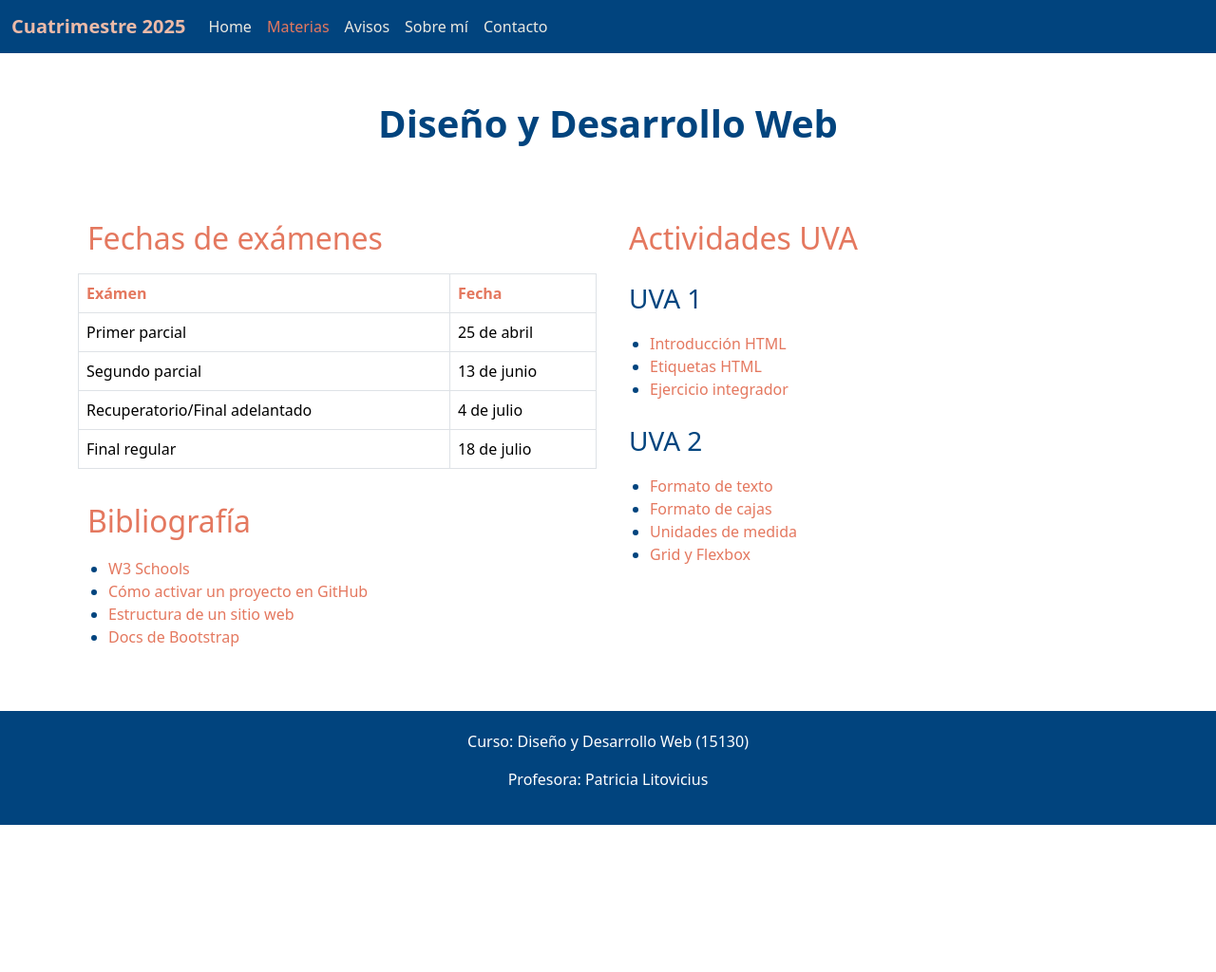
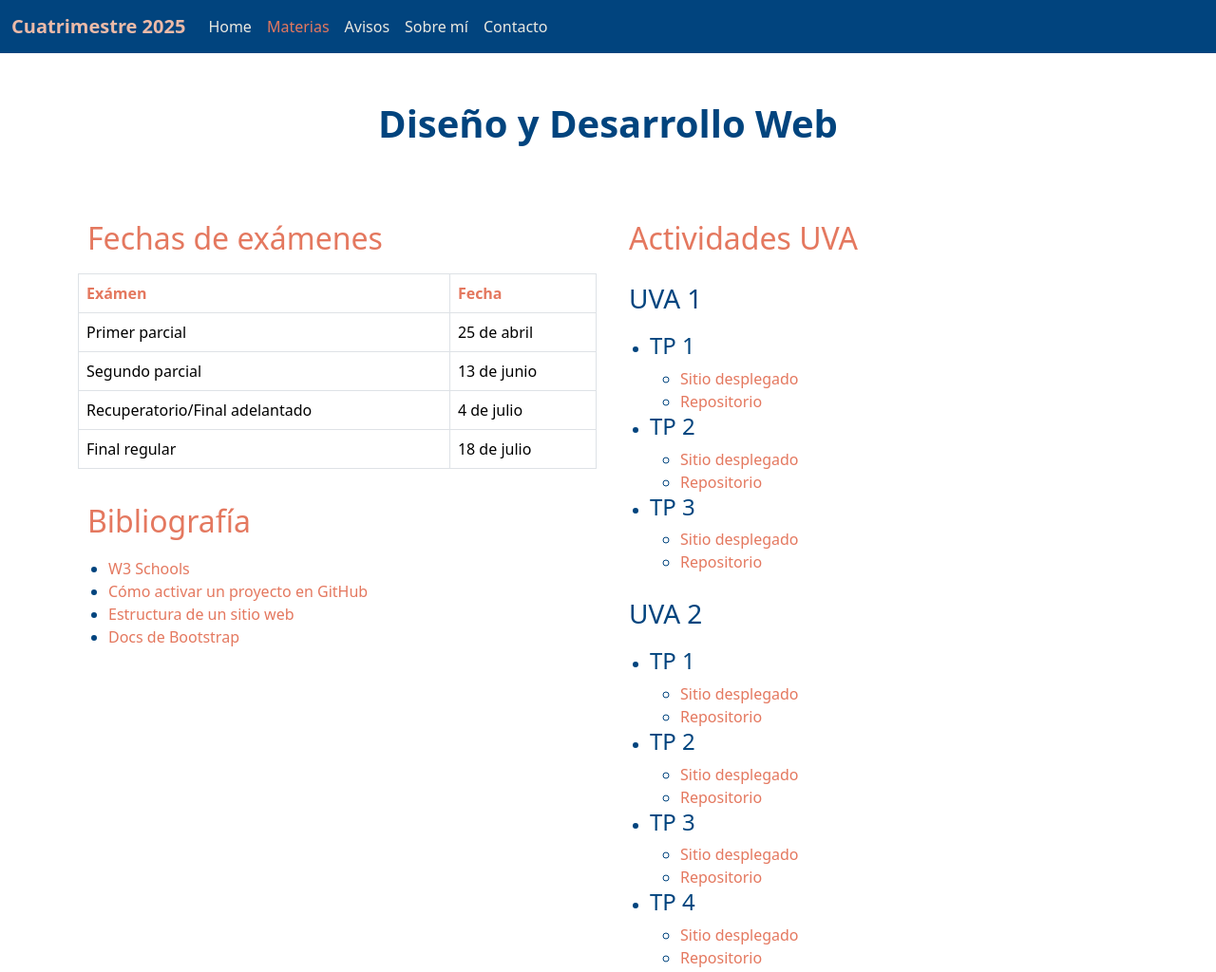
Before and after one commit to lucia-herreros/PRIMERPARCIAL, a plain HTML site: page dydweb.html in a window 1280 px wide. Shown: the top 1024 px of the page at 95% size. Before the commit the page ends 869 px from the top, so only its background shows below. Drawn offline with nearby package versions, Linux system fonts and the light colour scheme.

Commit message:
Version2

```diff
--- a/dydweb.html
+++ b/dydweb.html
@@ -91,28 +91,84 @@
                         <h3>UVA 1</h3>
                         <ul>
                            <li>
-                                <a href="https://lucia-herreros.github.io/UVA1TP1/" class="enlace" target="_blank">Introducción HTML</a>
+                                <h4>TP 1</h4>
+                                <ul>
+                                    <li>
+                                        <a href="https://lucia-herreros.github.io/UVA1TP1/" class="enlace" target="_blank">Sitio desplegado</a>
                                     </li>
                                     <li>
-                                <a href="https://lucia-herreros.github.io/UVA1TP2/" class="enlace" target="_blank">Etiquetas HTML</a>
+                                        <a href="https://github.com/lucia-herreros/UVA1TP1.git" class="enlace" target="_blank">Repositorio</a>
+                                    </li>
+                                </ul>
                             </li>
                             <li>
-                                <a href="https://lucia-herreros.github.io/UVA1TP3/" class="enlace" target="_blank">Ejercicio integrador</a>
+                                <h4>TP 2</h4>
+                                <ul>
+                                    <li>
+                                        <a href="https://lucia-herreros.github.io/UVA1TP2/" class="enlace" target="_blank">Sitio desplegado</a>
+                                    </li>
+                                    <li>
+                                        <a href="https://github.com/lucia-herreros/UVA1TP2.git" class="enlace" target="_blank">Repositorio</a>
+                                    </li>
+                                </ul>
+                            </li>
+                            <li>
+                                <h4>TP 3</h4>
+                                <ul>
+                                    <li>
+                                        <a href="https://lucia-herreros.github.io/UVA1TP3/" class="enlace" target="_blank">Sitio desplegado</a>
+                                    </li>
+                                    <li>
+                                        <a href="https://github.com/lucia-herreros/UVA1TP3.git" class="enlace" target="_blank">Repositorio</a>
+                                    </li>
+                                </ul>
                             </li>
                         </ul>
                         <h3>UVA 2</h3>
                         <ul>
                             <li>
-                                <a href="https://lucia-herreros.github.io/UVA2TP1/" class="enlace" target="_blank">Formato de texto</a>
+                                 <h4>TP 1</h4>
+                                 <ul>
+                                     <li>
+                                         <a href="https://lucia-herreros.github.io/UVA2TP1/" class="enlace" target="_blank">Sitio desplegado</a>
                                      </li>
                                      <li>
-                                <a href="https://lucia-herreros.github.io/UVA2TP2/" class="enlace" target="_blank">Formato de cajas</a>
+                                        <a href="https://github.com/lucia-herreros/UVA2TP1.git" class="enlace" target="_blank">Repositorio</a>
+                                     </li>
+                                 </ul>
                              </li>
                              <li>
-                                <a href="https://lucia-herreros.github.io/UVA2TP4/" class="enlace" target="_blank">Unidades de medida</a>
+                                 <h4>TP 2</h4>
+                                 <ul>
+                                     <li>
+                                         <a href="https://lucia-herreros.github.io/UVA2TP2/" class="enlace" target="_blank">Sitio desplegado</a>
                                      </li>
                                      <li>
-                                <a href="https://lucia-herreros.github.io/UVA2TP3/" class="enlace" target="_blank">Grid y Flexbox</a>
+                                        <a href="https://github.com/lucia-herreros/UVA2TP2.git" class="enlace" target="_blank">Repositorio</a>
+                                     </li>
+                                 </ul>
+                             </li>
+                             <li>
+                                 <h4>TP 3</h4>
+                                 <ul>
+                                     <li>
+                                         <a href="https://lucia-herreros.github.io/UVA2TP3/" class="enlace" target="_blank">Sitio desplegado</a>
+                                     </li>
+                                     <li>
+                                        <a href="https://github.com/lucia-herreros/UVA2TP3.git" class="enlace" target="_blank">Repositorio</a>
+                                     </li>
+                                 </ul>
+                             </li>
+                             <li>
+                                <h4>TP 4</h4>
+                                <ul>
+                                    <li>
+                                        <a href="https://lucia-herreros.github.io/UVA2TP4/" class="enlace" target="_blank">Sitio desplegado</a>
+                                    </li>
+                                    <li>
+                                        <a href="https://github.com/lucia-herreros/UVA2TP4.git" class="enlace" target="_blank">Repositorio</a>
+                                    </li>
+                                </ul>
                             </li>
                          </ul>
                     </div>
```
Lines whose indentation alone changed are shown as unchanged.
